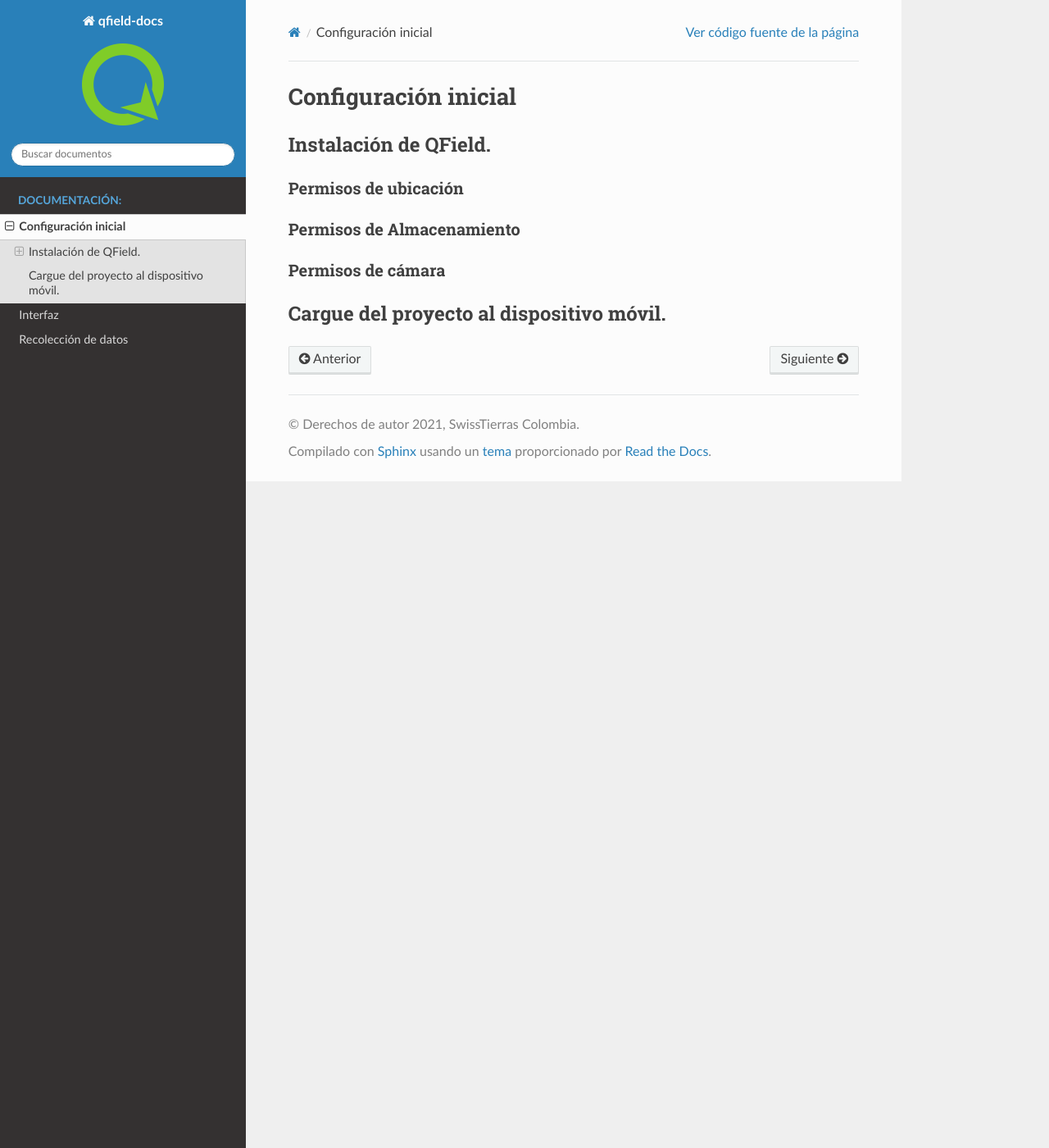
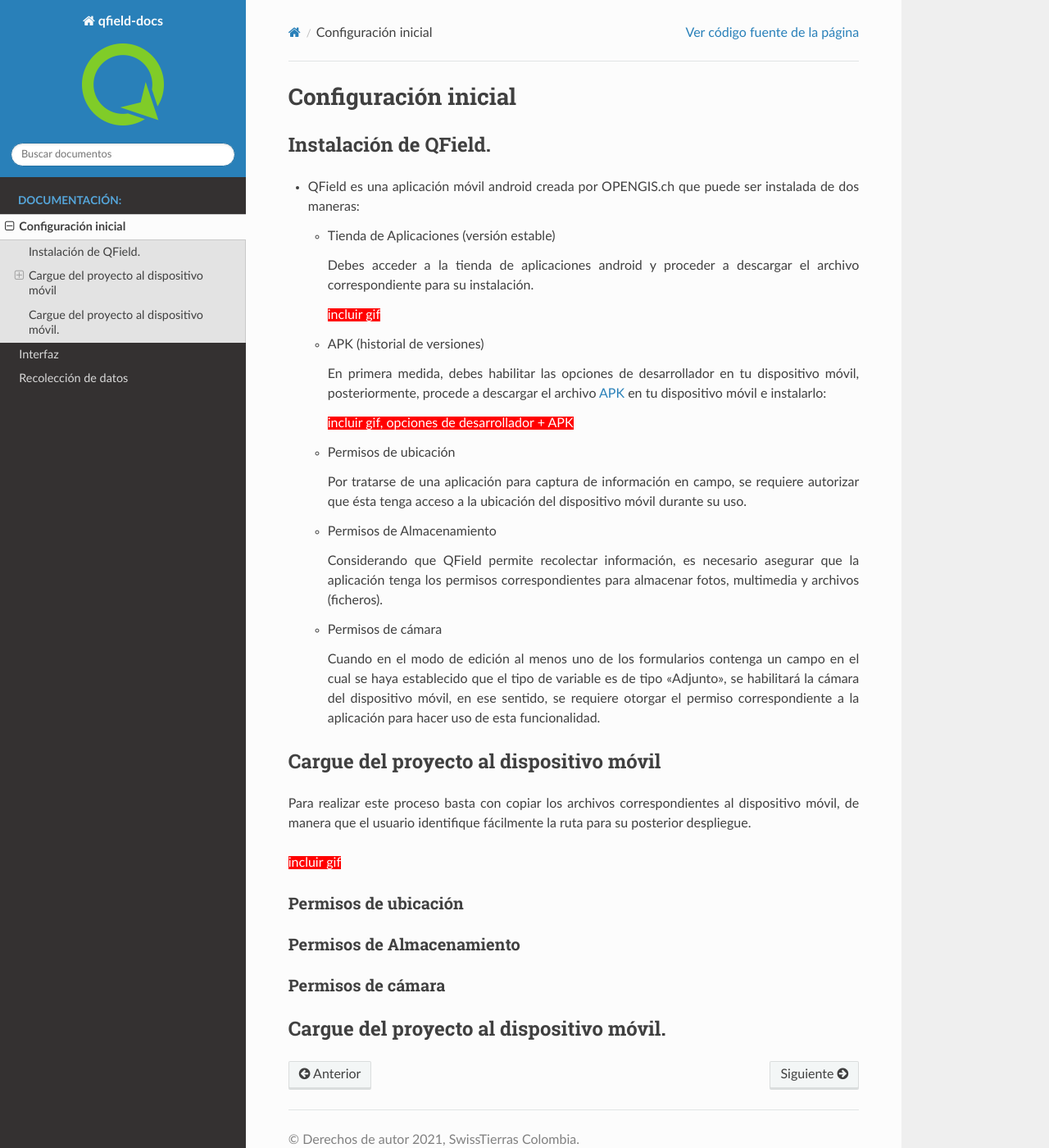
Before and after one commit to SwissTierrasColombia/QField-LADM-COL-docs, a Sphinx documentation site: the page built from source/configuracion_inicial.md, in a window 1280 px wide and 1400 px high. Shown: the whole window at 82% size. Built offline with Sphinx 7.4.7 and the Read the Docs theme 2.0.0, drawn with Linux system fonts in a browser that asks for light colours.

Commit message:
Agregar contenido a la sección de configuración inicial

```diff
--- a/source/configuracion_inicial.md
+++ b/source/configuracion_inicial.md
@@ -1,6 +1,38 @@
 # Configuración inicial
 
 ## Instalación de QField.
+
+* QField es una aplicación móvil android creada por OPENGIS.ch que puede ser instalada de dos maneras:
+
+   - Tienda de Aplicaciones (versión estable)
+
+     Debes acceder a la tienda de aplicaciones android y proceder a descargar el archivo correspondiente para su instalación.
+
+     <span style="background:red"><span style="color:white">incluir gif</span> </span>
+
+  - APK (historial de versiones)
+
+    En primera medida, debes habilitar las opciones de desarrollador en tu dispositivo móvil, posteriormente, procede a descargar el archivo [APK](https://github.com/opengisch/QField/releases/download/v1.9.1/qfield-v1.9.1-armv7.apk) en tu dispositivo móvil e instalarlo:
+
+    <span style="background:red"><span style="color:white">incluir gif, opciones de desarrollador + APK</span> </span>
+
+  * Permisos de ubicación
+
+    Por tratarse de una aplicación para captura de información en campo, se requiere autorizar que ésta tenga acceso a la ubicación del dispositivo móvil durante su uso.
+
+  * Permisos de Almacenamiento
+
+    Considerando que QField permite recolectar información, es necesario asegurar que la aplicación tenga los permisos correspondientes para almacenar fotos, multimedia y archivos (ficheros).
+
+  * Permisos de cámara
+
+    Cuando en el modo de edición al menos uno de los formularios contenga un campo en el cual se haya establecido que el tipo de variable es de tipo "Adjunto", se habilitará la cámara del dispositivo móvil,  en ese sentido, se requiere otorgar el permiso correspondiente a la aplicación para hacer uso de esta funcionalidad.
+
+## Cargue del proyecto al dispositivo móvil
+
+Para realizar este proceso basta con copiar los archivos correspondientes al dispositivo móvil, de manera que el usuario identifique fácilmente la ruta para su posterior despliegue.
+
+<span style="background:red"><span style="color:white">incluir gif</span> </span>
 
 ### Permisos de ubicación
 
```
